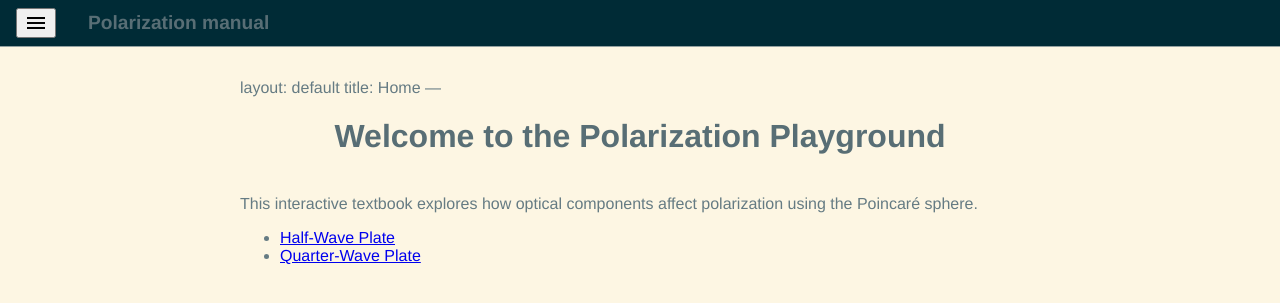
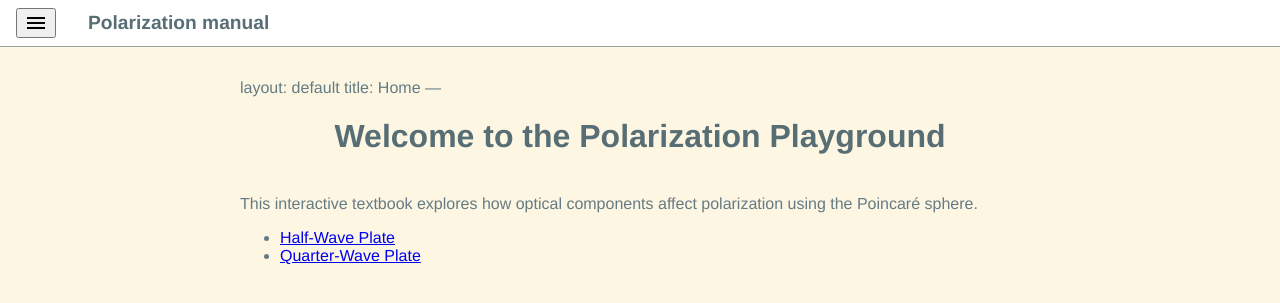
Before and after one commit to Tandemun/Polarization_playground, a Jekyll site: the page built from index.md, in a window 1280 px wide and 900 px high. Shown: the top 303 px of the window. Built offline with Jekyll 4.4.1, drawn with Linux system fonts in a browser that asks for light colours; our own code applies the rules of GitHub Pages for plain Markdown files.

Commit message:
Update style.css

```diff
--- a/assets/style.css
+++ b/assets/style.css
@@ -1,7 +1,7 @@
 /*================================== Colors ===============================================================*/
 :root {
   --bgColor: var(--base3);
-	--t-bgColor: var(--base03);
+  --t-bgColor: #FFFFFF;
 }
 
 h1, h2, h3 {  color: var(--base01);}
```
